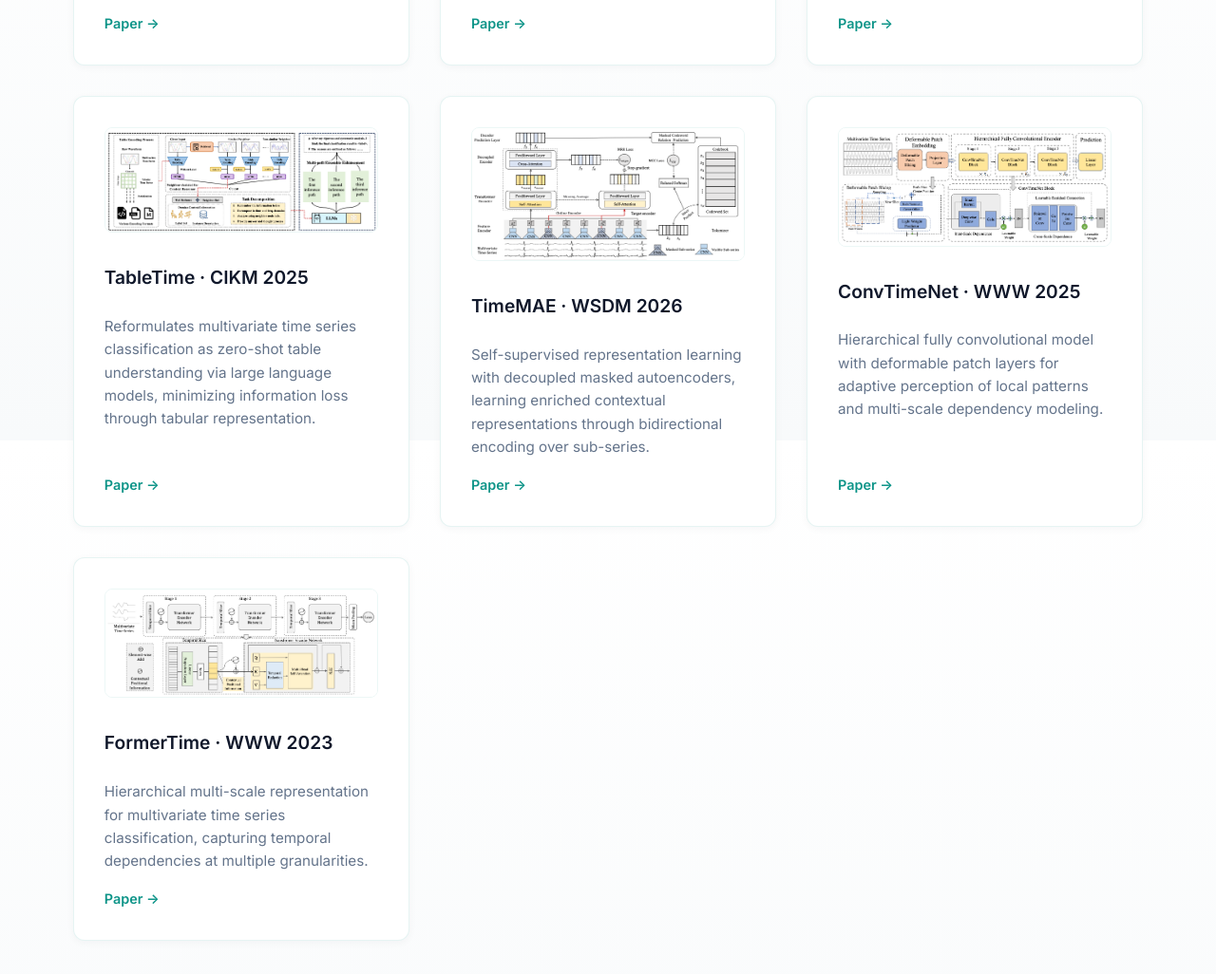
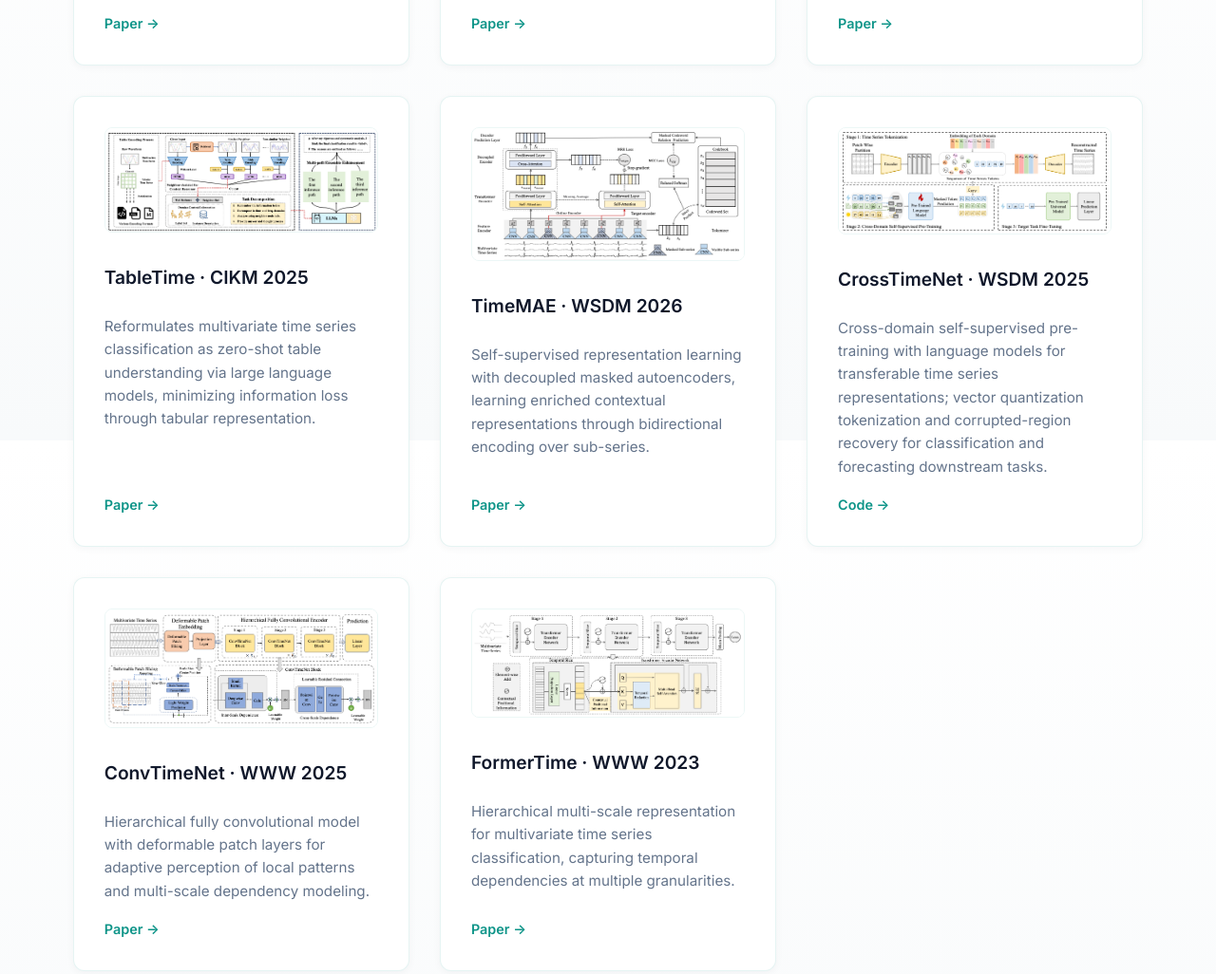
Before and after one commit to ustcagi-ts/ustcagi-ts.github.io, a plain HTML site: page index.html in a window 1280 px wide. Shown: the part 1936-2962 px from the top of the page at 95% size. Drawn offline with Linux system fonts and the light colour scheme.

Commit message:
crosstimenet

```diff
--- a/index.html
+++ b/index.html
@@ -142,6 +142,20 @@
                 enriched contextual representations through bidirectional encoding over sub-series.
               </p>
               <a href="https://arxiv.org/abs/2303.00320" target="_blank">Paper →</a>
+            </article>
+            <article
+              class="card focus"
+              data-link="https://github.com/Mingyue-Cheng/CrossTimeNet"
+              tabindex="0"
+            >
+              <img src="assert/CrossTimeNet.png" alt="CrossTimeNet" class="card-image" />
+              <h3>CrossTimeNet · WSDM 2025</h3>
+              <p>
+                Cross-domain self-supervised pre-training with language models for transferable time series
+                representations; vector quantization tokenization and corrupted-region recovery for
+                classification and forecasting downstream tasks.
+              </p>
+              <a href="https://github.com/Mingyue-Cheng/CrossTimeNet" target="_blank">Code →</a>
             </article>
             <article
               class="card focus"
@@ -399,6 +413,17 @@
           <article class="milestone">
             <div>
               <p class="milestone-year">2025</p>
+              <h3>CrossTimeNet · WSDM 2025</h3>
+              <p>
+                Cross-domain pre-training with LMs for transferable time series representations via
+                vector quantization tokenization and self-supervised recovery objective.
+              </p>
+            </div>
+            <a href="https://github.com/Mingyue-Cheng/CrossTimeNet" target="_blank">Code →</a>
+          </article>
+          <article class="milestone">
+            <div>
+              <p class="milestone-year">2025</p>
               <h3>TimeDART · ICML 2025</h3>
               <p>
                 Unified diffusion and autoregressive paradigms for self-supervised representation
```
Also changed, not shown: assert/CrossTimeNet.png (added), 1 other file.
